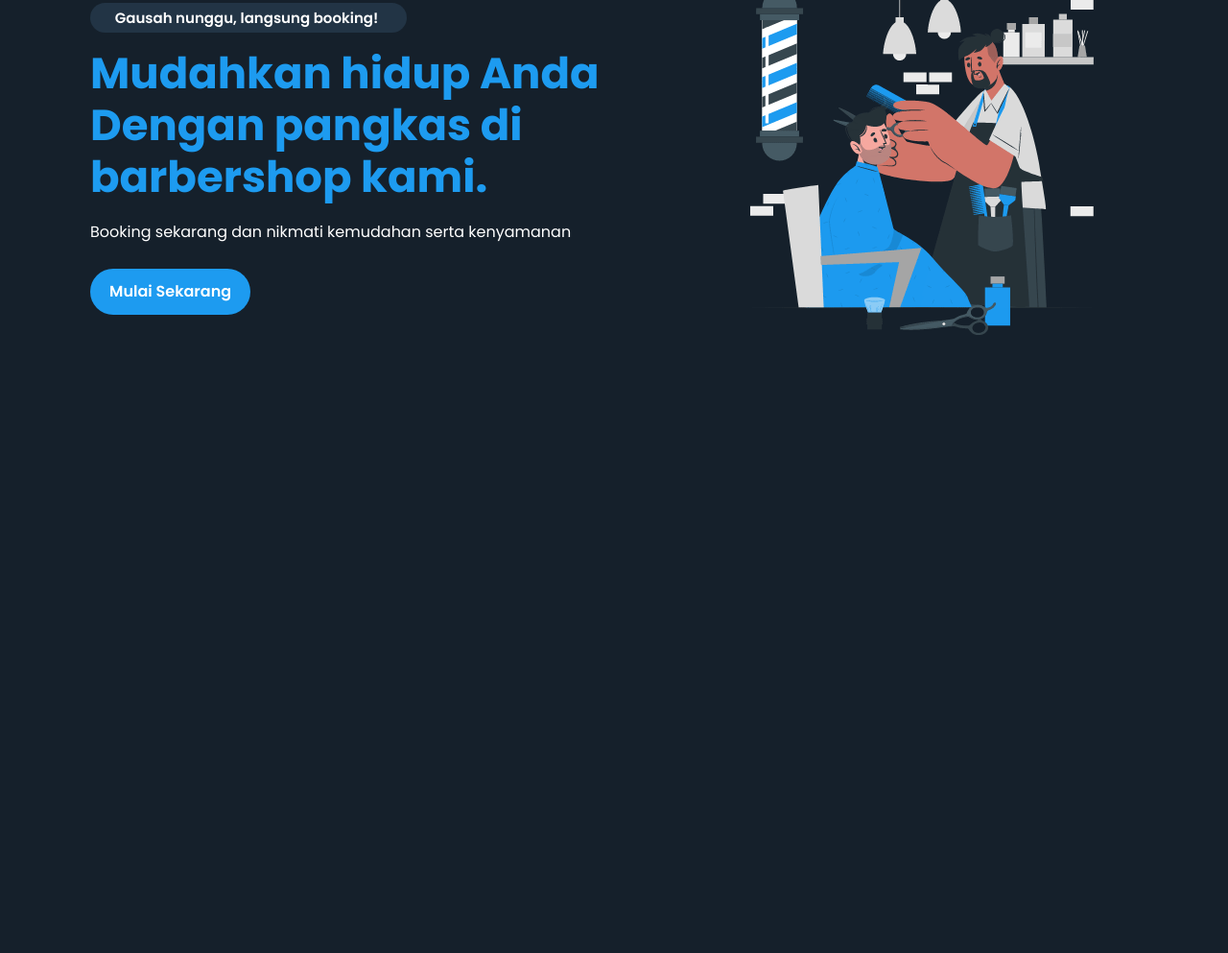
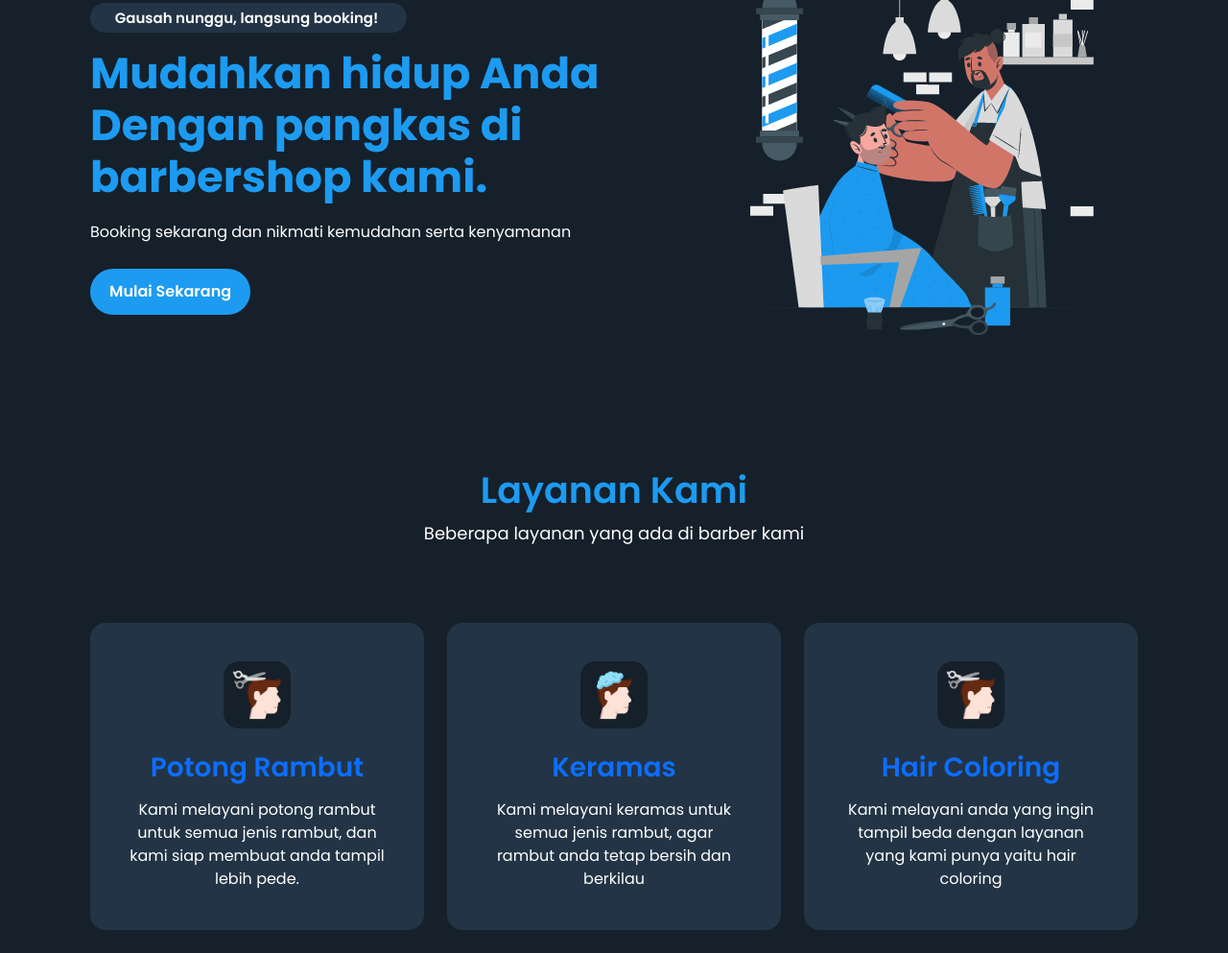
Before and after one commit to FullStack-7/Cukurans-FS7, a plain HTML site: page index.html in a window 1280 px wide. Shown: the part 234-1227 px from the top of the page at 96% size. Before the commit the page ends 800 px from the top, so only its background shows below. Drawn offline with nearby package versions, Linux system fonts and the light colour scheme.

Commit message:
{Menambahkan fitur layanan di landing page}

```diff
--- a/index.html
+++ b/index.html
@@ -86,6 +86,74 @@
 		</section>
 		<!-- End Hero Section -->
 
+		<!-- Services Section -->
+		<section class="services mt-50">
+			<div class="container quick-container">
+				<div class="row">
+					<div class="col-md-12 mb-5">
+						<h2 class="text-center">Layanan Kami</h2>
+						<p class="text-center mt-2">
+							Beberapa layanan yang ada di barber kami
+						</p>
+					</div>
+				</div>
+
+				<div class="row">
+					<div class="col-md-4 mt-3">
+						<div class="card-services rounded-4">
+							<div class="icon-round rounded-4 position-relative mx-auto">
+								<img
+									src="assets/1.png"
+									alt=""
+									srcset=""
+									class="img-fluid icon-img position-absolute top-50 start-50 translate-middle" />
+							</div>
+							<h3 class="text-primary mt-4 text-center">Potong Rambut</h3>
+							<p class="text-white mt-3 text-center">
+								Kami melayani potong rambut untuk semua jenis rambut, dan kami
+								siap membuat anda tampil lebih pede.
+							</p>
+						</div>
+					</div>
+
+					<div class="col-md-4 mt-3">
+						<div class="card-services rounded-4">
+							<div class="icon-round rounded-4 position-relative mx-auto">
+								<img
+									src="assets/2.png"
+									alt=""
+									srcset=""
+									class="img-fluid icon-img position-absolute top-50 start-50 translate-middle" />
+							</div>
+							<h3 class="text-primary mt-4 text-center">Keramas</h3>
+							<p class="text-white mt-3 text-center">
+								Kami melayani keramas untuk semua jenis rambut, agar rambut anda
+								tetap bersih dan berkilau
+							</p>
+						</div>
+					</div>
+
+					<div class="col-md-4 mt-3">
+						<div class="card-services rounded-4">
+							<div class="icon-round rounded-4 position-relative mx-auto">
+								<img
+									src="assets/1.png"
+									alt=""
+									srcset=""
+									class="img-fluid icon-img position-absolute top-50 start-50 translate-middle" />
+							</div>
+							<h3 class="text-primary mt-4 text-center">Hair Coloring</h3>
+							<p class="text-white mt-3 text-center">
+								Kami melayani anda yang ingin tampil beda dengan layanan yang
+								kami punya yaitu hair coloring
+							</p>
+						</div>
+					</div>
+				</div>
+			</div>
+		</section>
+		<!-- End Services Section -->
+
 		<script
 			src="https://cdn.jsdelivr.net/npm/@popperjs/core@2.11.6/dist/umd/popper.min.js"
 			integrity="sha384-oBqDVmMz9ATKxIep9tiCxS/Z9fNfEXiDAYTujMAeBAsjFuCZSmKbSSUnQlmh/jp3"
--- a/style.css
+++ b/style.css
@@ -3,6 +3,7 @@
 :root {
 	--softgrey: #223445;
 	--darkgrey: #15202b;
+	--lightgrey: rgb(24, 54, 82);
 	--textprimary: #1d9bf0;
 	--textwhite: #fff;
 	--textsecondary: #8899a6;
@@ -37,6 +38,18 @@ body {
 }
 
 .title-span {
+	color: var(--textwhite);
+}
+
+.text-primary {
+	color: var(--textprimary);
+}
+
+.text-secondary {
+	color: var(--textsecondary);
+}
+
+.text-white {
 	color: var(--textwhite);
 }
 
@@ -106,7 +119,6 @@ body {
 }
 /* End Navbar */
 
-
 /* Hero header */
 .badge {
 	padding: 8px 16px 8px 12px;
@@ -144,3 +156,47 @@ body {
 	margin-top: 50px;
 }
 /* End Hero header */
+
+/* Services */
+.services h2 {
+	color: var(--textprimary);
+	font-size: 38px;
+	font-weight: var(--fwsemibold);
+}
+
+.services p {
+	color: var(--textwhite);
+	font-size: 18px;
+	font-weight: var(--fwregular);
+}
+
+.card-services {
+	width: 100%;
+	height: 320px;
+	background-color: var(--softgrey);
+	padding: 40px;
+}
+
+.card-services:hover {
+	background-color: var(--lightgrey);
+	transition: all 0.5s ease-in-out;
+}
+
+.icon-round {
+	width: 70px;
+	height: 70px;
+	background-color: var(--darkgrey);
+}
+
+.icon-img {
+	width: 52px;
+}
+
+.card-services p {
+	font-size: 16px;
+}
+
+.card-services h3 {
+	font-weight: var(--fwsemibold);
+}
+/* End Services */
```
Also changed, not shown: assets/1.png (added), assets/2.png (added).
